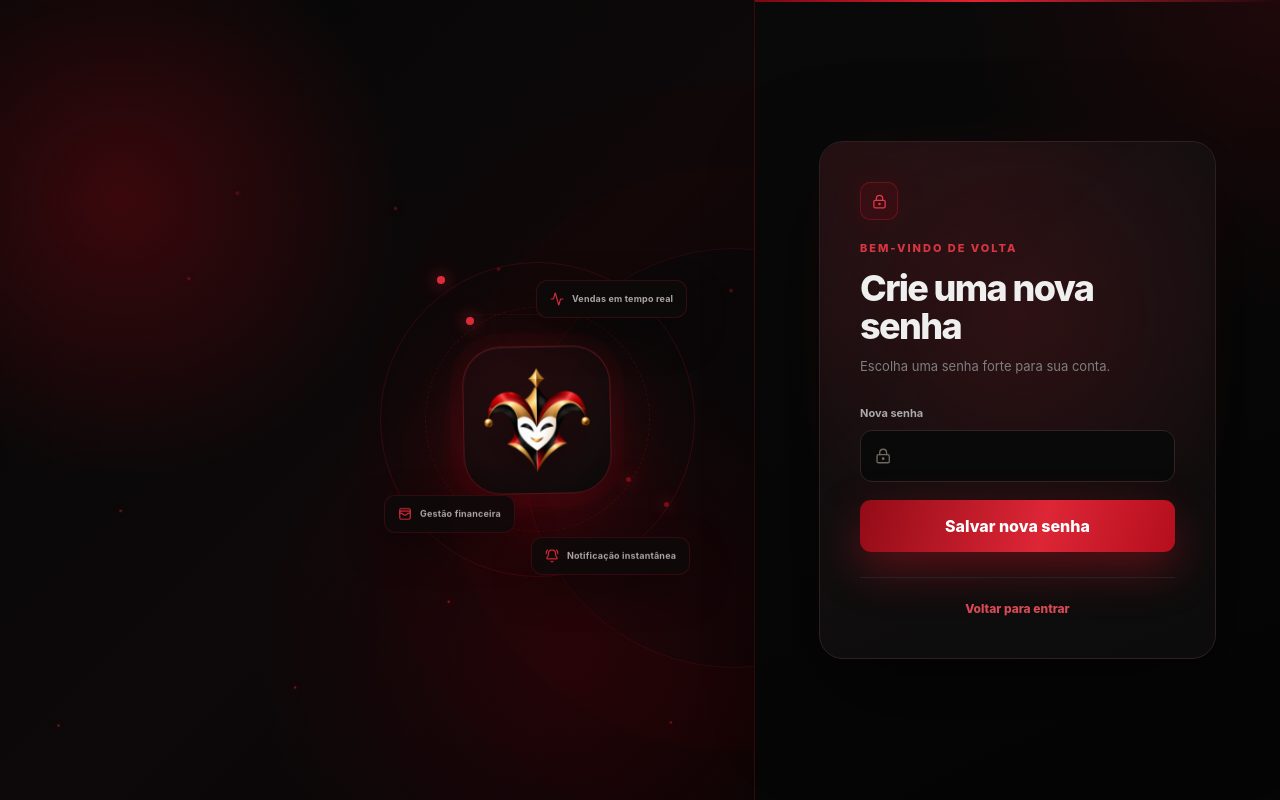
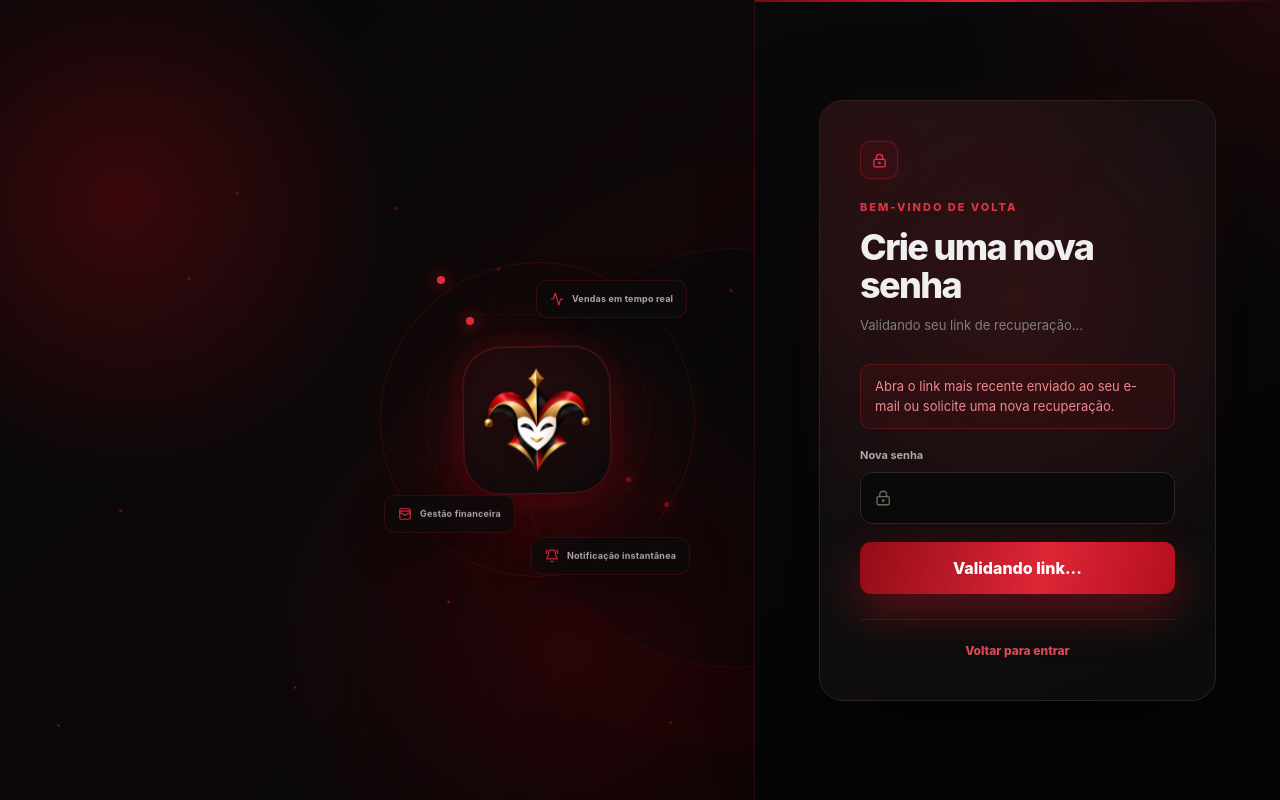
Before and after one commit to lipewpgit/CircusPay, a Next.js app: page /nova-senha in a window 1280 px wide. Built offline with nearby package versions, Linux system fonts and the light colour scheme; no server answers.

Commit message:
Validate recovery session before password change

```diff
--- a/app/nova-senha/page.tsx
+++ b/app/nova-senha/page.tsx
@@ -1,6 +1,6 @@
 "use client";
 
-import { useState } from "react";
+import { useEffect, useState } from "react";
 import { useRouter } from "next/navigation";
 import Link from "next/link";
 import { LockKeyhole } from "lucide-react";
@@ -9,14 +9,97 @@ import { createClient } from "@/lib/supabase/client";
 
 export default function NewPasswordPage() {
   const [message, setMessage] = useState("");
+  const [isReady, setIsReady] = useState(false);
+  const [isSaving, setIsSaving] = useState(false);
   const router = useRouter();
+
+  useEffect(() => {
+    let active = true;
+
+    async function restoreRecoverySession() {
+      const supabase = createClient();
+      const hash = new URLSearchParams(window.location.hash.slice(1));
+      const accessToken = hash.get("access_token");
+      const refreshToken = hash.get("refresh_token");
+      const linkError = hash.get("error_description");
+
+      if (linkError) {
+        if (active) setMessage("Este link não pôde ser validado. Solicite uma nova recuperação.");
+        return;
+      }
+
+      if (accessToken && refreshToken) {
+        const { error } = await supabase.auth.setSession({
+          access_token: accessToken,
+          refresh_token: refreshToken,
+        });
+
+        if (error) {
+          if (active) setMessage("Este link é inválido ou já foi utilizado. Solicite uma nova recuperação.");
+          return;
+        }
+
+        window.history.replaceState(null, "", "/nova-senha");
+        if (active) setIsReady(true);
+        return;
+      }
+
+      const { data } = await supabase.auth.getSession();
+      if (data.session) {
+        if (active) setIsReady(true);
+      } else if (active) {
+        setMessage("Abra o link mais recente enviado ao seu e-mail ou solicite uma nova recuperação.");
+      }
+    }
+
+    void restoreRecoverySession();
+    return () => {
+      active = false;
+    };
+  }, []);
+
   async function updatePassword(formData: FormData) {
     const password = String(formData.get("password") ?? "");
     if (password.length < 8) return setMessage("Use pelo menos 8 caracteres.");
+    if (!isReady) return setMessage("Aguarde a validação do link de recuperação.");
+
+    setIsSaving(true);
+    setMessage("");
     const supabase = createClient();
     const { error } = await supabase.auth.updateUser({ password });
-    if (error) return setMessage("O link expirou. Solicite uma nova recuperação.");
+    if (error) {
+      setIsSaving(false);
+      return setMessage("Não foi possível atualizar a senha. Solicite um novo link e tente novamente.");
+    }
     router.replace("/dashboard");
   }
-  return <AuthShell title="Crie uma nova senha" description="Escolha uma senha forte para sua conta." footer={<Link href="/login">Voltar para entrar</Link>}>{message && <div className="form-alert error">{message}</div>}<form action={updatePassword} className="auth-form"><label><span>Nova senha</span><div className="field"><LockKeyhole size={18}/><input name="password" type="password" minLength={8} autoComplete="new-password" required/></div></label><button className="primary-button">Salvar nova senha</button></form></AuthShell>;
+
+  return (
+    <AuthShell
+      title="Crie uma nova senha"
+      description={isReady ? "Link validado. Agora escolha uma senha forte para sua conta." : "Validando seu link de recuperação..."}
+      footer={<Link href="/login">Voltar para entrar</Link>}
+    >
+      {message && <div className="form-alert error">{message}</div>}
+      <form action={updatePassword} className="auth-form">
+        <label>
+          <span>Nova senha</span>
+          <div className="field">
+            <LockKeyhole size={18}/>
+            <input
+              name="password"
+              type="password"
+              minLength={8}
+              autoComplete="new-password"
+              disabled={!isReady || isSaving}
+              required
+            />
+          </div>
+        </label>
+        <button className="primary-button" disabled={!isReady || isSaving}>
+          {isSaving ? "Salvando..." : isReady ? "Salvar nova senha" : "Validando link..."}
+        </button>
+      </form>
+    </AuthShell>
+  );
 }
```
